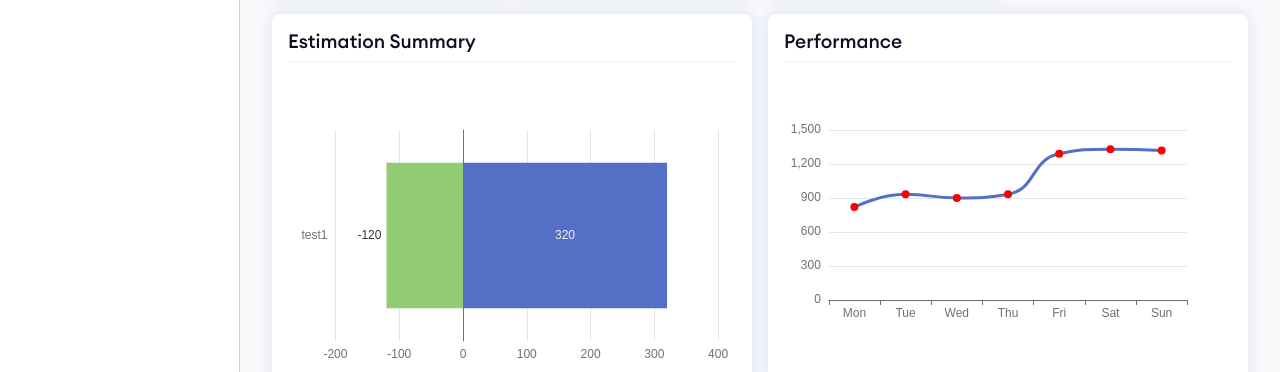
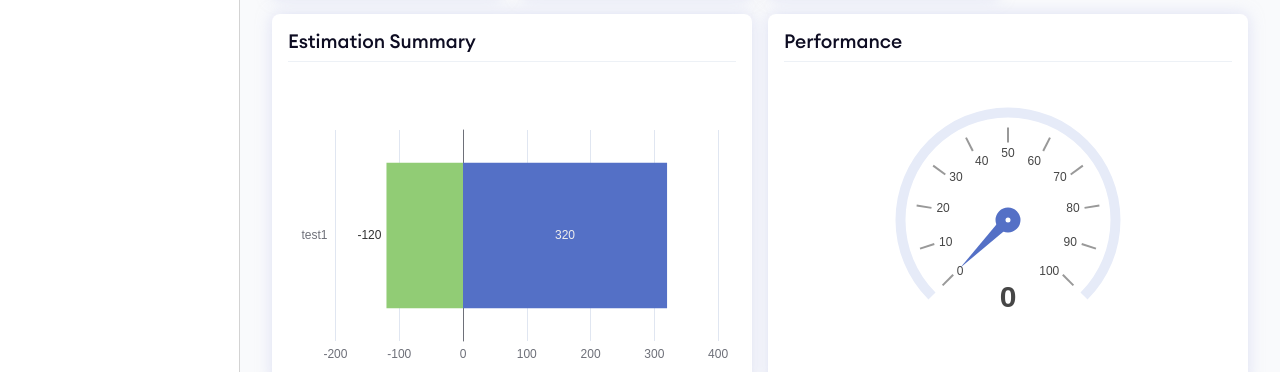
Before and after one commit to MUHSIN22/work-progress-dashboard, a React (Vite) app: page /individual/1 in a window 1280 px wide. Shown: the part 428-800 px from the top of the page. Built offline with nearby package versions, Linux system fonts and the light colour scheme; no server answers.

Commit message:
fix: svn

```diff
--- a/src/components/Cards/PerformanceCard/PerformanceCard.jsx
+++ b/src/components/Cards/PerformanceCard/PerformanceCard.jsx
@@ -1,11 +1,19 @@
-import React from 'react'
+import React, { useEffect, useState } from 'react'
 import CardPrimary from '../CardPrimary/CardPrimary'
 import LineChart from '../../Graphs/LineChart/LineChart'
+import { getPercentageValue } from '../../../utils/commonUtils/commonUtils'
 
-export default function PerformanceCard() {
+export default function PerformanceCard({data}) {
+  const [value,setValue] = useState(0)
+
+  useEffect(() => {
+    if(data){
+      setValue(getPercentageValue(data?.calculated, data?.expected).toFixed(2))
+    }
+  },[data])
   return (
     <CardPrimary heading='Performance'>
-        <LineChart />
+        <LineChart data={value} />
     </CardPrimary>
   )
 }
--- a/src/components/Cards/SprintPredictionCard/SprintPredictionCard.jsx
+++ b/src/components/Cards/SprintPredictionCard/SprintPredictionCard.jsx
@@ -1,4 +1,4 @@
-import React from 'react'
+import React, { useEffect, useState } from 'react'
 import CardPrimary from '../CardPrimary/CardPrimary'
 import { HStack, Progress, Text, VStack } from '@chakra-ui/react'
 import { getPercentageValue } from '../../../utils/commonUtils/commonUtils'
@@ -25,7 +25,34 @@ const sprintPrediction = {
   }
 
 
-export default function SprintPredictionCard() {
+export default function SprintPredictionCard(data) {
+  const [sanitizedData,setSanitizedData] = useState({})
+
+  useEffect(() => {
+    if(data){
+      setSanitizedData({
+        total: data?.totalTasks,
+        data: [
+          {
+            title: 'Completion',
+            count: data?.done,
+            color: 'green'
+          },
+          {
+            title: 'In Progress',
+            count: data?.others,
+            color: 'orange'
+          },
+          {
+            title: 'Backlog',
+            count: data?.backlog,
+            color: 'red'
+          }
+        ]
+      }
+      )
+    }
+  },[data])
   return (
     <CardPrimary heading='Sprint Prediction'>
         <VStack h='100%' justifyContent='space-around'>
--- a/src/components/Graphs/LineChart/LineChart.jsx
+++ b/src/components/Graphs/LineChart/LineChart.jsx
@@ -1,32 +1,51 @@
 import React from 'react'
 import ReactECharts from 'echarts-for-react'
 
-export default function LineChart({data=[], seriesName=''}) {
+export default function LineChart({data}) {
 const option = {
-    xAxis: {
-      type: 'category',
-      data: ['Mon', 'Tue', 'Wed', 'Thu', 'Fri', 'Sat', 'Sun']
-    },
-    yAxis: {
-      type: 'value'
-    },
-    tooltip: {
-      show: true
-    },
   series: [
     {
-        data: [820, 932, 901, 934, 1290, 1330, 1320],
-        type: 'line',
-        smooth: true,
-        symbol: '',
-        symbolSize: '8',
+      type: 'gauge',
+      progress: {
+        show: true,
+        width: 18
+      },
+      axisLine: {
+        lineStyle: {
+          width: 10
+        }
+      },
+      axisTick: {
+        show: false
+      },
+      splitLine: {
+        length: 15,
+        lineStyle: {
+          width: 2,
+          color: '#999'
+        }
+      },
+      anchor: {
+        show: true,
+        showAbove: true,
+        size: 15,
         itemStyle: {
-          color: 'red'
+          borderWidth: 10
+        }
       },
-        lineStyle: {
-          color: '#5470C6',
-          width: 3
+      title: {
+        show: false
       },
+      detail: {
+        valueAnimation: true,
+        fontSize: 30,
+        offsetCenter: [0, '70%']
+      },
+      data: [
+        {
+          value: data
+        }
+      ]
     }
   ]
 };
--- a/src/pages/Individual/Individual.jsx
+++ b/src/pages/Individual/Individual.jsx
@@ -56,14 +56,14 @@ export default function Individual() {
           </HStack>
           <Grid templateColumns='repeat(4,1fr)' gap='1rem' w='100%'>
             <SprintCard title='Sprint Progress' data={data?.data?.sprint} />
-            <SprintPredictionCard />
+            <SprintPredictionCard data={data?.data?.sprintPrediction}/>
             <EstimationComparisonCard data={data?.data?.EstimateTotal} />
             <TimeCard  data={data?.data?.Estimation}/>
           </Grid>
 
           <Grid templateColumns='repeat(2,1fr)' gap='1rem' w='100%'>
             <EstimationSummaryCard data={data}/>
-            <PerformanceCard />
+            <PerformanceCard data={data?.data?.performanceMatrix}/>
           </Grid>
 
           <Grid gap='1rem' w='100%' h='20rem'>
```
Lines whose indentation alone changed are shown as unchanged.
